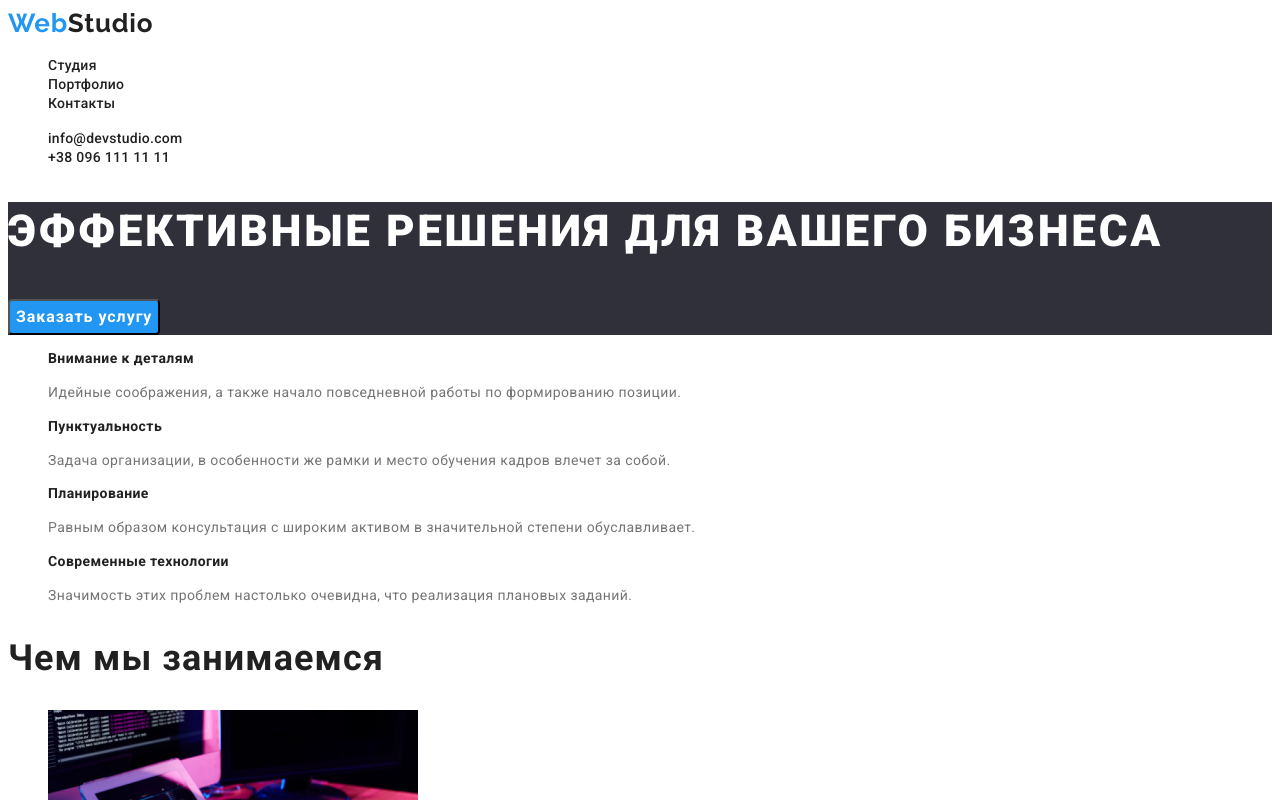
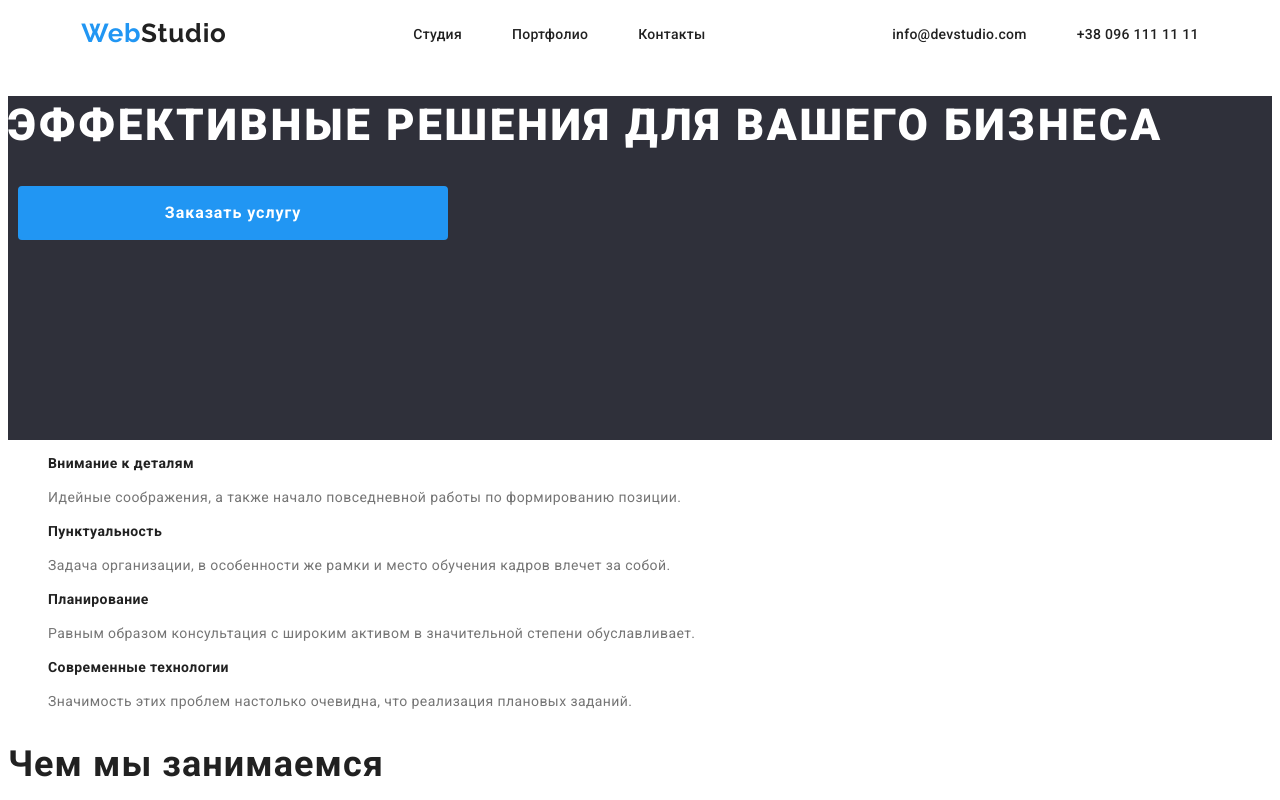
Before and after one commit to ViktorBalko/goit-markup-hw-03, a plain HTML site: page index.html in a window 1280 px wide. Shown: the top 800 px of the page. Drawn offline with Linux system fonts and the light colour scheme; a web font is replaced by a local one.

Commit message:
23.03
Первые штрихи - header

```diff
--- a/css/styles.css
+++ b/css/styles.css
@@ -103,6 +103,8 @@ li {
 }
 
 .nav-button {
+  padding-top: 32px;
+  padding-bottom: 32px;
   color: var(--main-text-color);
   font-family: "Roboto", sans-serif;
   font-weight: 500;
@@ -136,6 +138,8 @@ a[href^="tel"]:focus {
 /* main */
 
 button {
+  display: inline-block;
+  margin: 1px 10px;
   color: var(--main-text-color);
   font-family: "Roboto", sans-serif;
   font-weight: 500;
@@ -145,6 +149,8 @@ button {
   letter-spacing: 0.03em;
   background: var(--background-button-color);
   border-radius: 4px;
+  border: 1px solid transparent;
+  min-width: 145px;
 }
 
 button:hover,
@@ -265,9 +271,58 @@ address {
   background-color: var(--white-color);
 }
 
+/* header-box */
+
+.header {
+  margin-left: auto;
+  margin-right: auto;
+}
+
+.header-box {
+  display: flex;
+  align-items: center;
+  justify-content: space-around;
+  margin-left: auto;
+  margin-right: auto;
+}
+
+/*
+.header-logo {
+  display: flex;
+}
+*/
+
+.header-nav {
+  display: flex;
+}
+
+/*
+.header-nav li {
+  margin-right: 50px;
+}
+
+
+.header-nav li:last-child {
+  margin-right: 0px;
+}
+*/
+
+.header-nav li + li {
+  margin-left: 50px;
+}
+
+.header-link {
+  display: flex;
+}
+
+.header-link li + li {
+  margin-left: 50px;
+}
+
 /* hero */
 
 .main-hero {
+  margin-bottom: 30px;
   color: var(--white-color);
   font-family: "Roboto", sans-serif;
   font-weight: 900;
@@ -279,9 +334,15 @@ address {
 
 .section-hero {
   background-color: var(--background-footer-color);
+  margin-left: auto;
+  margin-right: auto;
 }
 
 .btn-order {
+  display: inline-block;
+  min-width: 430px;
+  padding: 10px 32px;
+  margin-bottom: 200px;
   color: var(--white-color);
   font-family: "Roboto", sans-serif;
   font-weight: 700;
@@ -291,6 +352,7 @@ address {
   letter-spacing: 0.06em;
   background: var(--active-text-color);
   border-radius: 4px;
+  border: 2px solid var(--active-text-color);
 }
 
 .btn-order:hover,
@@ -335,10 +397,6 @@ address {
 
 /* team */
 
-.team-card {
-  text-align: center;
-}
-
 .section-team {
   background-color: var(--background-button-color);
 }
--- a/index.html
+++ b/index.html
@@ -9,21 +9,24 @@
   <link rel="stylesheet" href="./css/styles.css">
 </head>
 
+
 <body class="body">
   <header class="header">
-    <nav>
+    <nav class="header-box">
       <a class="header-logo" href="./"><span class="web">Web</span><span class="studio">Studio</span></a>
       <ul class="header-nav">
         <li><a class="nav-button" href="">Студия</a></li>
         <li><a class="nav-button" href="./portfolio.html">Портфолио</a></li>
         <li><a class="nav-button" href="">Контакты</a></li>
       </ul>
-    </nav>
-      <ul  class="header-link">
+      <!-- link -->
+      <ul class="header-link">
         <li><a href="mailto:info@devstudio.com">info@devstudio.com</a></li>
         <li><a href="tel:+380961111111">+38 096 111 11 11</a></li>
       </ul>
+    </nav>
     </header>
+
     <main>
       <div>
         <section class="section-hero">
```
Also changed, not shown: portfolio.html (+3 -2 lines).
